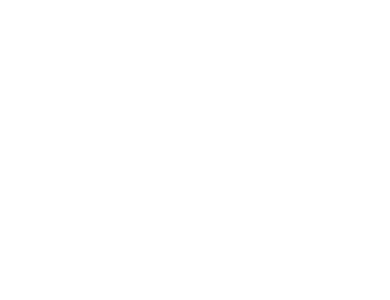
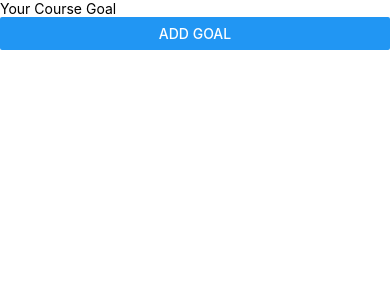
Before and after one commit to KennedyMungai/HelloReactNative, a React Native app: screen / in a window 390 px wide. Shown: the top 300 px of the page. Built offline with nearby package versions, Linux system fonts and the light colour scheme.

Commit message:
Added a textInput compoinent and a button on the first inner view

```diff
--- a/App.js
+++ b/App.js
@@ -1,11 +1,15 @@
 import { StatusBar } from "expo-status-bar";
-import { Button, StyleSheet, Text, View } from "react-native";
+import { Button, StyleSheet, Text, TextInput, View } from "react-native";
 
 export default function App() {
   return (
     <View>
+      <View>
+        <TextInput placeholder="Your Course Goal" />
+        <Button title="Add Goal" />
+      </View>
       <View></View>
-      <View></View>
+      <StatusBar style="auto" />
     </View>
   );
 }
```
